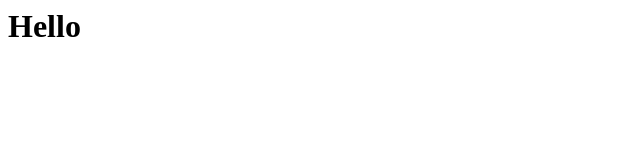
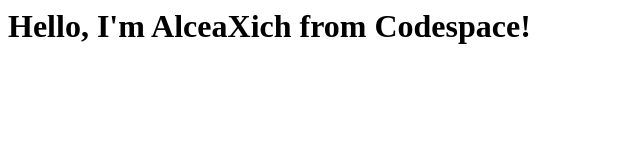
Before and after one commit to AlceaXich/skills-code-with-codespaces, a plain HTML site: page index.html in a window 1280 px wide. Shown: the whole page, without its empty margins (0-640 px from the left). Drawn offline with Linux system fonts and the light colour scheme.

Commit message:
Adding Hello from codespaces!

```diff
--- a/index.html
+++ b/index.html
@@ -1,3 +1,3 @@
 <html>
-  <h1>Hello</h1>
+  <h1>Hello, I'm AlceaXich from Codespace!</h1>
 </html>
```
